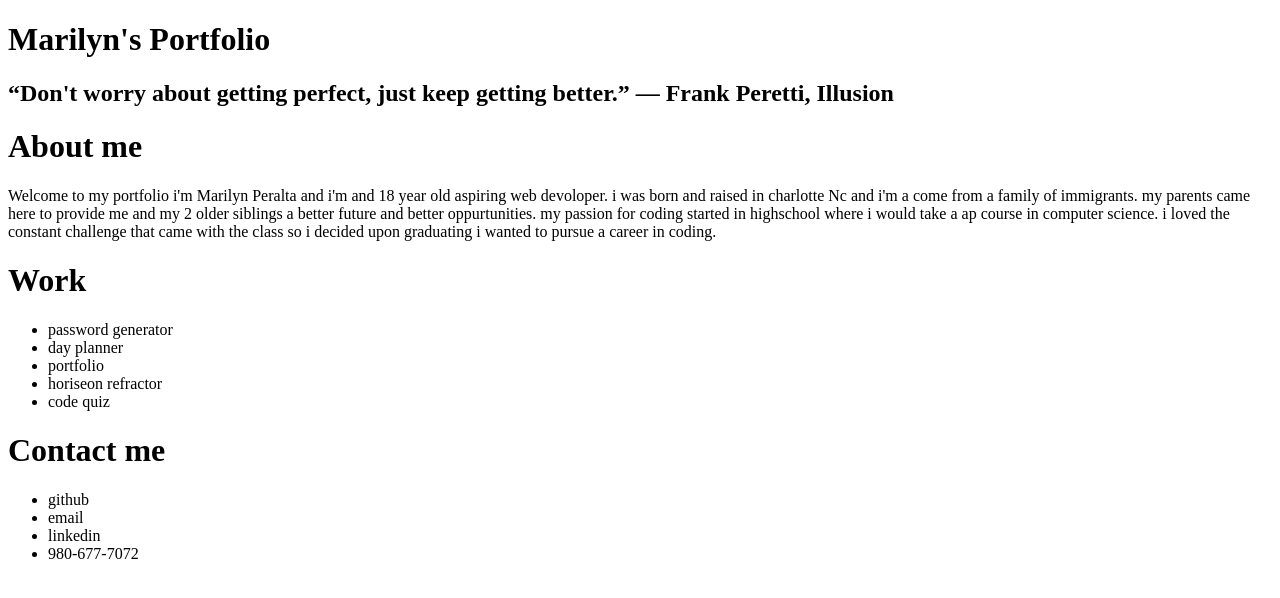
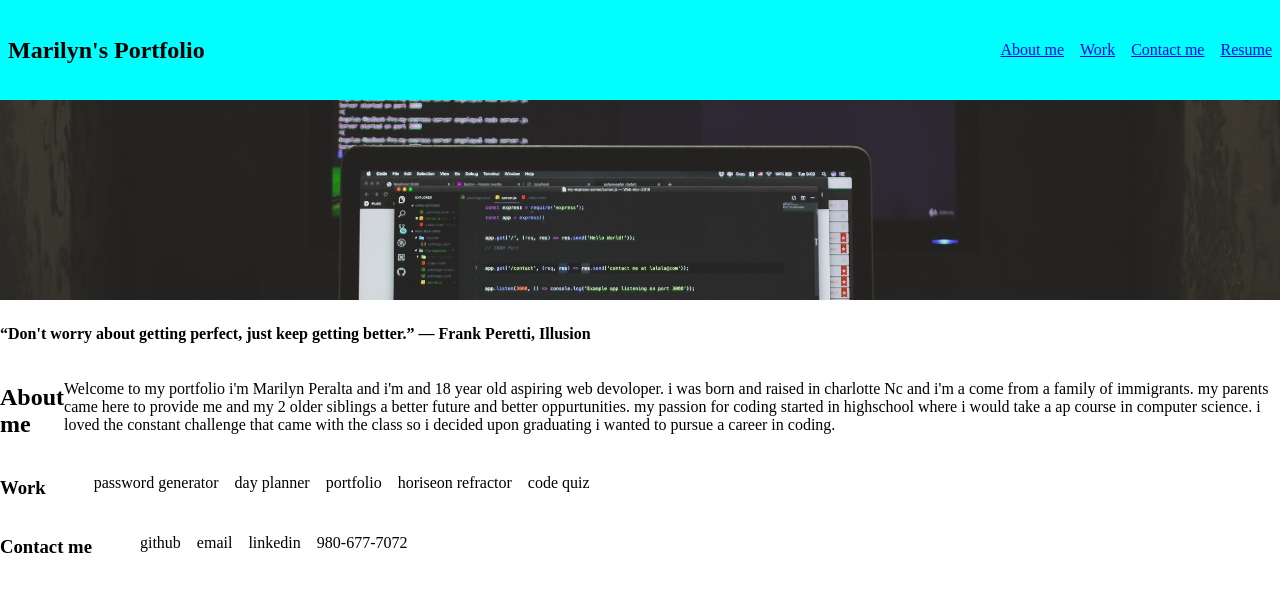
Before and after one commit to Mari0w0/portfolio, a plain HTML site: page index.html in a window 1280 px wide. Drawn offline with Linux system fonts and the light colour scheme.

Commit message:
adds nav and ul

```diff
--- a/assets/style.css
+++ b/assets/style.css
@@ -0,0 +1,38 @@
+html, body{
+    margin: 0;
+    padding: 0;
+}
+
+ul {
+    display:inline-flex;
+list-style-type: none;
+}
+
+nav h1{
+    margin: 0 0.5rem
+}
+
+li{
+    margin: 0 0.5rem
+}
+
+#tool-bar{
+    display:flex;
+    justify-content: space-between;
+    align-items: center;
+    min-height: 100px;
+    background-color: aqua;
+}
+
+.hero {
+    min-height: 200px;
+    width: 100%;
+    margin-bottom: 25px;
+    background-image: url("./safar-safarov-LKsHwgzyk7c-unsplash.jpg");
+    background-size: cover;
+    background-position: center;
+}
+
+section{
+    display:flex;
+}
--- a/index.html
+++ b/index.html
@@ -3,14 +3,28 @@
   <head>
     <meta charset="utf-8" />
     <title>Portfolio</title>
+    <link rel="stylesheet" type="text/css" href="assets/style.css">
   </head>
-  <h1>Marilyn's Portfolio</h1>
-  <h2 id="quote">
+ <body>
+  <nav id = tool-bar>
+    <h1>Marilyn's Portfolio</h1>
+  <ul>
+      <li><a href="#idabout-me">About me</a></li>
+      <li><a href="#idwork">Work</a></li>
+      <li><a href="#idcontact-me">Contact me</a></li>
+      <li><a href="#">Resume</a></li>
+  </ul>
+</nav>
+<div class="hero">
+
+</div>
+  <h4 id="quote">
     “Don't worry about getting perfect, just keep getting better.” ― Frank
     Peretti, Illusion
-  </h2>
-  <h1>About me</h1>
-  <body>
+  </h4>
+  <section>
+    <h2 id= about-me>About me</h2>
+      <article>
     <p>Welcome to my portfolio i'm Marilyn Peralta and i'm and 18 year old aspiring web devoloper.
         i was born and raised in charlotte Nc and i'm a come from a family of immigrants. my parents
         came here to provide me and my 2 older siblings a better future and better oppurtunities.
@@ -18,7 +32,10 @@
         i loved the constant challenge that came with the class so i decided upon graduating i wanted to
         pursue a career in coding.
     </p>
-    <h1>Work</h1>
+      </article>
+    </section>
+      <section>
+    <h3 id= work>Work</h3>
     <p>
         <ul>
             <li>password generator</li>
@@ -28,7 +45,9 @@
             <li>code quiz</li>
         </ul>
     </p>
-    <h1>Contact me</h1>
+  </section>
+    <section>
+    <h3 id= contact-me>Contact me</h3>
     <p>
         <ul>
             <li>github</li>
@@ -37,5 +56,6 @@
             <li>980-677-7072</li>
         </ul>
     </p>
+  </section>
   </body>
 </html>
```
Also changed, not shown: assets/safar-safarov-LKsHwgzyk7c-unsplash.jpg (added).
